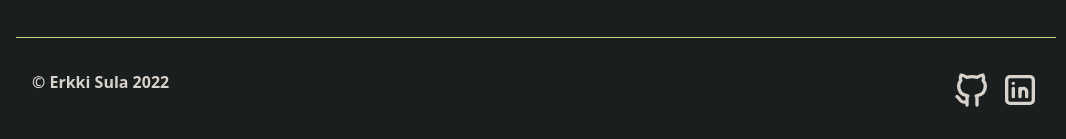
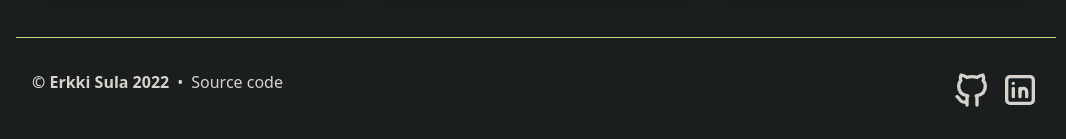
Before and after one commit to kzree/homepage, a Next.js app: page / in a window 1280 px wide. Shown: the part 2264-2403 px from the top of the page, without its empty margins (104-1170 px from the left). Built offline with nearby package versions, Linux system fonts and the light colour scheme.

Commit message:
Add link to source code to footer

```diff
--- a/src/components/layout/Footer.tsx
+++ b/src/components/layout/Footer.tsx
@@ -2,11 +2,18 @@ import { footer } from '@/data/footer';
 import { Socials } from '@/components/common';
 
 export const Footer = () => {
+  const { copyright, sourceCode } = footer;
+
   return (
     <footer className="bg-gray">
       <div className="container mx-auto border-t border-secondary py-8">
         <div className="flex justify-between text-gray-light">
-          <p className="font-bold text-gray-light">{footer.copyright}</p>
+          <div className="flex gap-2">
+            <p className="font-bold text-gray-light">{copyright}</p>•
+            <a className="hover:text-secondary duration-300 ease-in-out" href={sourceCode.url}>
+              {sourceCode.text}
+            </a>
+          </div>
           <Socials className="text-gray-light" iconClassName="hover:text-secondary" />
         </div>
       </div>
--- a/src/data/footer.ts
+++ b/src/data/footer.ts
@@ -1,3 +1,7 @@
 export const footer = {
   copyright: `© Erkki Sula ${new Date().getFullYear()}`,
+  sourceCode: {
+    url: 'https://github.com/kzree/homepage',
+    text: 'Source code',
+  },
 };
```
